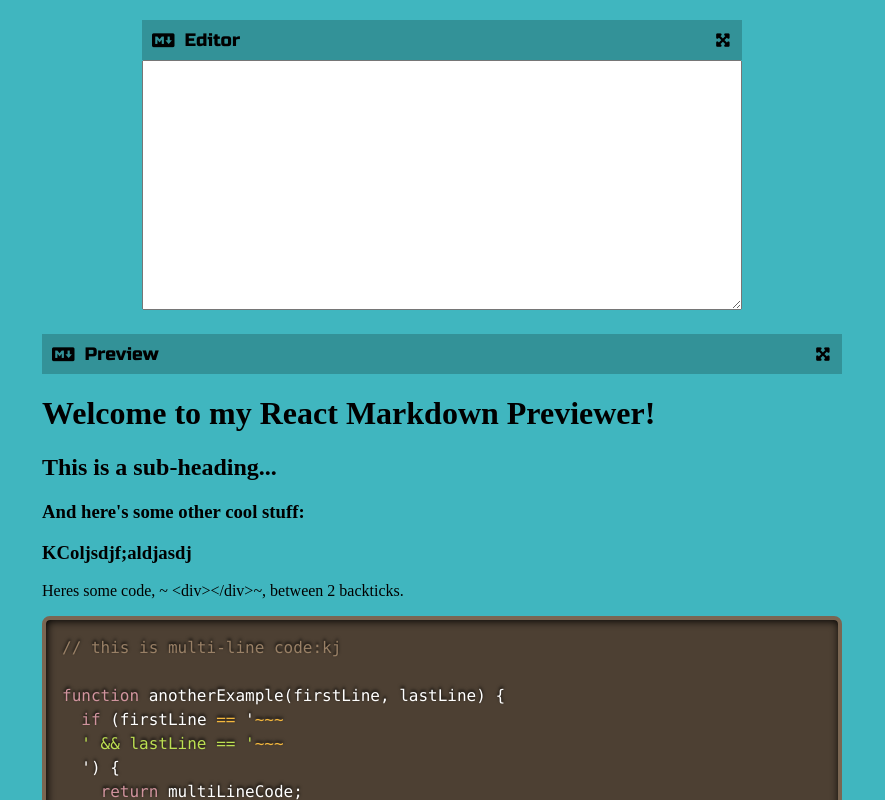
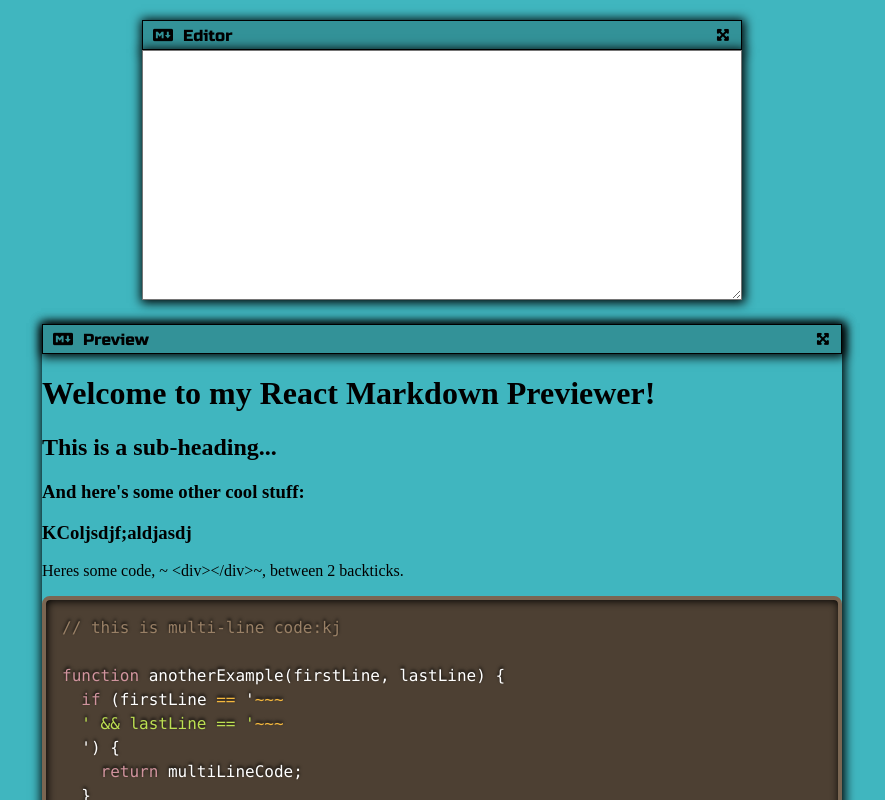
Before and after one commit to errami01/markdown-previewer, a React (Create React App) app: page / in a window 1280 px wide. Shown: the top 800 px of the page, without its empty margins (198-1083 px from the left). Built offline with nearby package versions, Linux system fonts and the light colour scheme.

Commit message:
Add box-shadow

```diff
--- a/src/App.css
+++ b/src/App.css
@@ -25,11 +25,14 @@
     display: flex;
     align-items: center;
     background-color: var(--dark-color);
-    height: 40px;
+    height: 30px;
     font-family: 'Russo One';
-    font-size: 18px;
+    font-size: 1em;
     gap: 10px;
     padding: 10px;
+    border: 1px solid;
+    box-shadow: 1px 1px 10px 2px ;
+
 }
 .fa-arrows-alt{
     margin-left: auto;
@@ -39,10 +42,15 @@
     width: 100%;
     height: 250px;
     resize: vertical;
+    box-shadow: 1px 1px 10px 2px ;
+
 }
+
 .preview{
     width: 80%;
     max-width: 800px;
+    box-shadow: 1px 1px 10px 2px ;
+
 }
 .table-container{
     height: 400px;
--- a/src/App.js
+++ b/src/App.js
@@ -89,6 +89,7 @@
           <i class="fa-brands fa-markdown"></i>
           Preview
           <i class="fa fa-arrows-alt"></i></header>
+          <div className='prev-body'>
           <ReactMarkdown
             remarkPlugins={[remarkGfm]}
             children={defaultText}
@@ -110,7 +111,7 @@
                 );
               },
             }}
-          />
+          /></div>
 </div>
     </div>
   );
```
